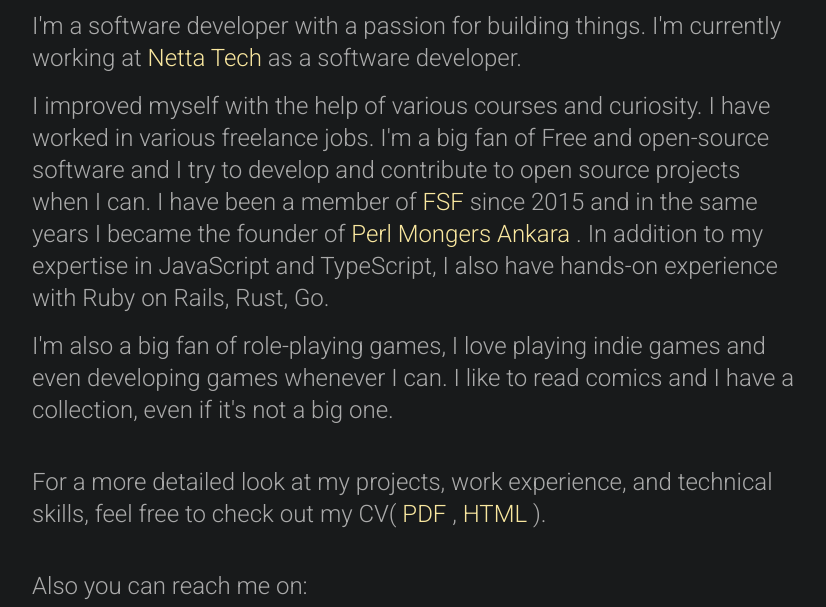
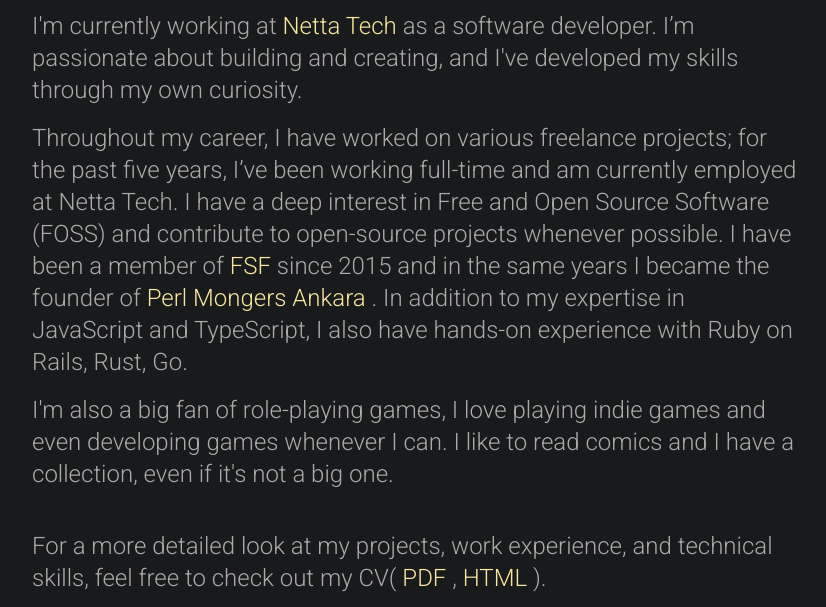
Before and after one commit to yplog/yphp, an Astro site: page /about in a window 1280 px wide. Shown: the part 178-785 px from the top of the page, without its empty margins (224-1050 px from the left). Built offline with nearby package versions, Linux system fonts and the light colour scheme; Astro itself is replaced by a stand-in of ours.

Commit message:
feat(about): update page

```diff
--- a/src/pages/about.astro
+++ b/src/pages/about.astro
@@ -15,13 +15,17 @@
         </h1>
 
         <p class="text-2xl text-h2-text font-light">
-            I'm a software developer with a passion for building things.
-            I'm currently working at <InlineLink href="https://www.linkedin.com/company/netta-tech" content="Netta Tech" /> as a software developer.
+            I'm currently working at
+            <InlineLink href="https://www.linkedin.com/company/netta-tech" content="Netta Tech" />
+            as a software developer.
+            I’m passionate about building and creating,
+            and I've developed my skills through my own curiosity.
         </p>
         <p class="text-2xl text-h2-text font-light">
-            I improved myself with the help of various courses and curiosity.
-            I have worked in various freelance jobs.
-            I'm a big fan of Free and open-source software and I try to develop and contribute to open source projects when I can.
+            Throughout my career, I have worked on various freelance projects;
+            for the past five years,
+            I’ve been working full-time and am currently employed at Netta Tech.
+            I have a deep interest in Free and Open Source Software (FOSS) and contribute to open-source projects whenever possible.
             I have been a member of <InlineLink href="https://www.fsf.org/" content="FSF" /> since 2015 and in the same years
             I became the founder of <InlineLink href="https://www.pm.org/groups/649.html" content="Perl Mongers Ankara" />.
             In addition to my expertise in JavaScript and TypeScript, I also have hands-on experience with Ruby on Rails, Rust, Go.
```
